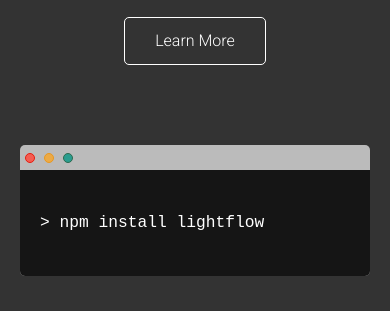
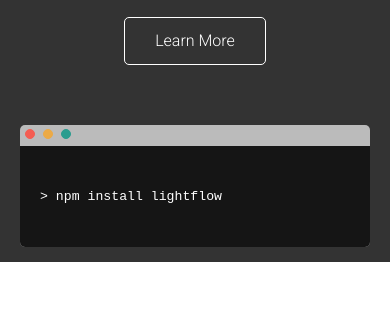
Before and after one commit to Web1017/Cloud-Hosting-Web-App, a plain HTML site: page index.html in a window 390 px wide. Shown: the part 282-601 px from the top of the page. Drawn offline with Linux system fonts and the light colour scheme; files that its build step writes are made by us from their sources.

Commit message:
small css changes( mobile)

```diff
--- a/css/app.css
+++ b/css/app.css
@@ -188,20 +188,21 @@ pre {
 .termClose {
     left: 5px;
     background-color: #F45D52;
-    border-color: #E61D0F;
+    border-color: #F45D52;
 
 }
 
 .termMinimize {
     left: 10px;
     background-color: #ECAA46;
-    border-color: #E89821;
+    border-color: #ECAA46;
 }
 
 .termZoom {
     left: 15px;
     background-color: #2A9D8F;
-    border-color: #2d6a4f;
+    border-color: #2A9D8F;
+    ;
 }
 
 
@@ -268,7 +269,7 @@ pre {
 
 /* Tools Section */
 .tools {
-    padding-top: 100px;
+    padding-top: 35px;
     /*animation: slideInFromBottom 1s ease-in;*/
 }
 
@@ -684,9 +685,10 @@ pre {
 
     .termTop {
         height: auto;
-        margin: 50px;
+        margin: 30px;
         border-bottom-left-radius: 5px;
         border-bottom-right-radius: 5px;
+        font-size: small;
     }
 
 
```
